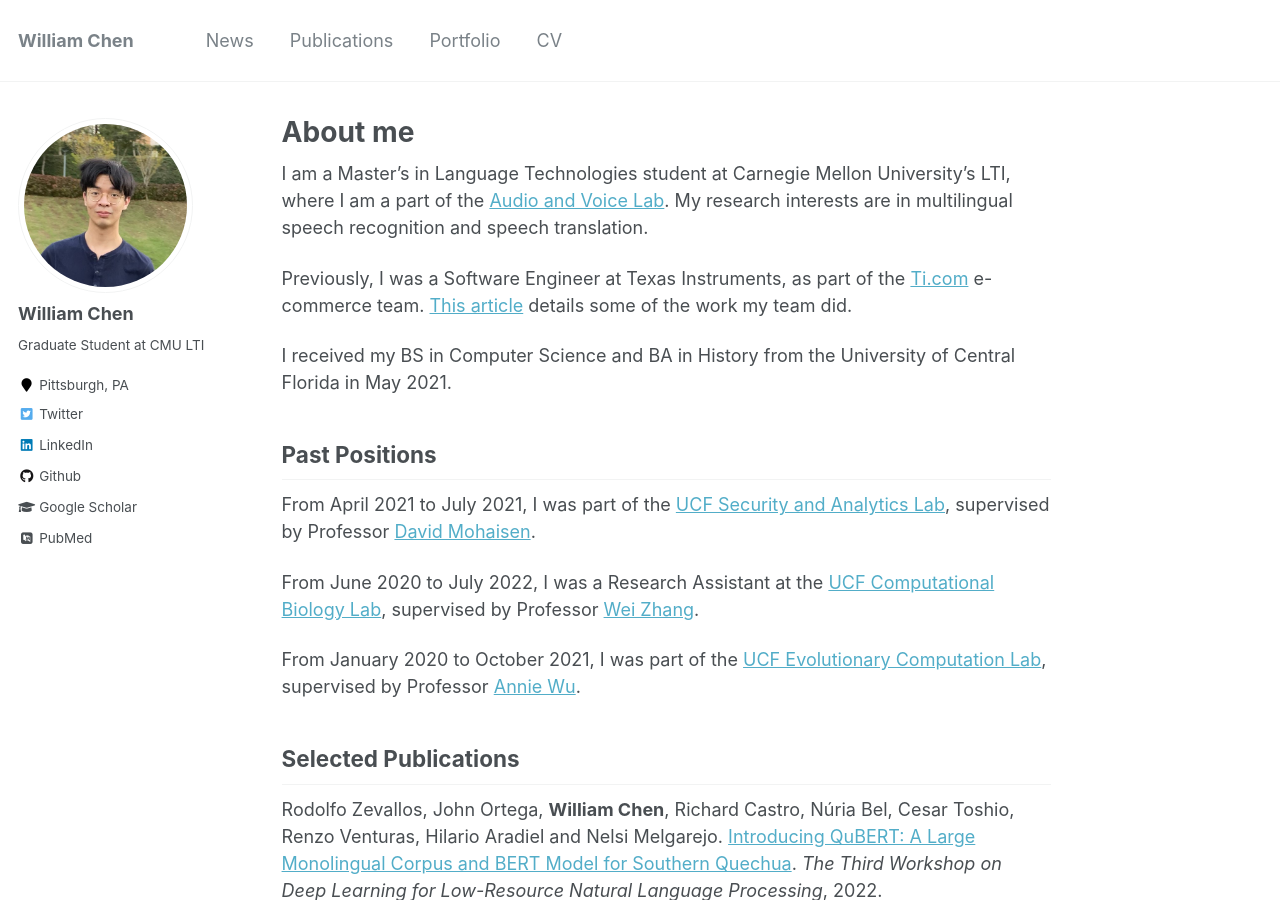
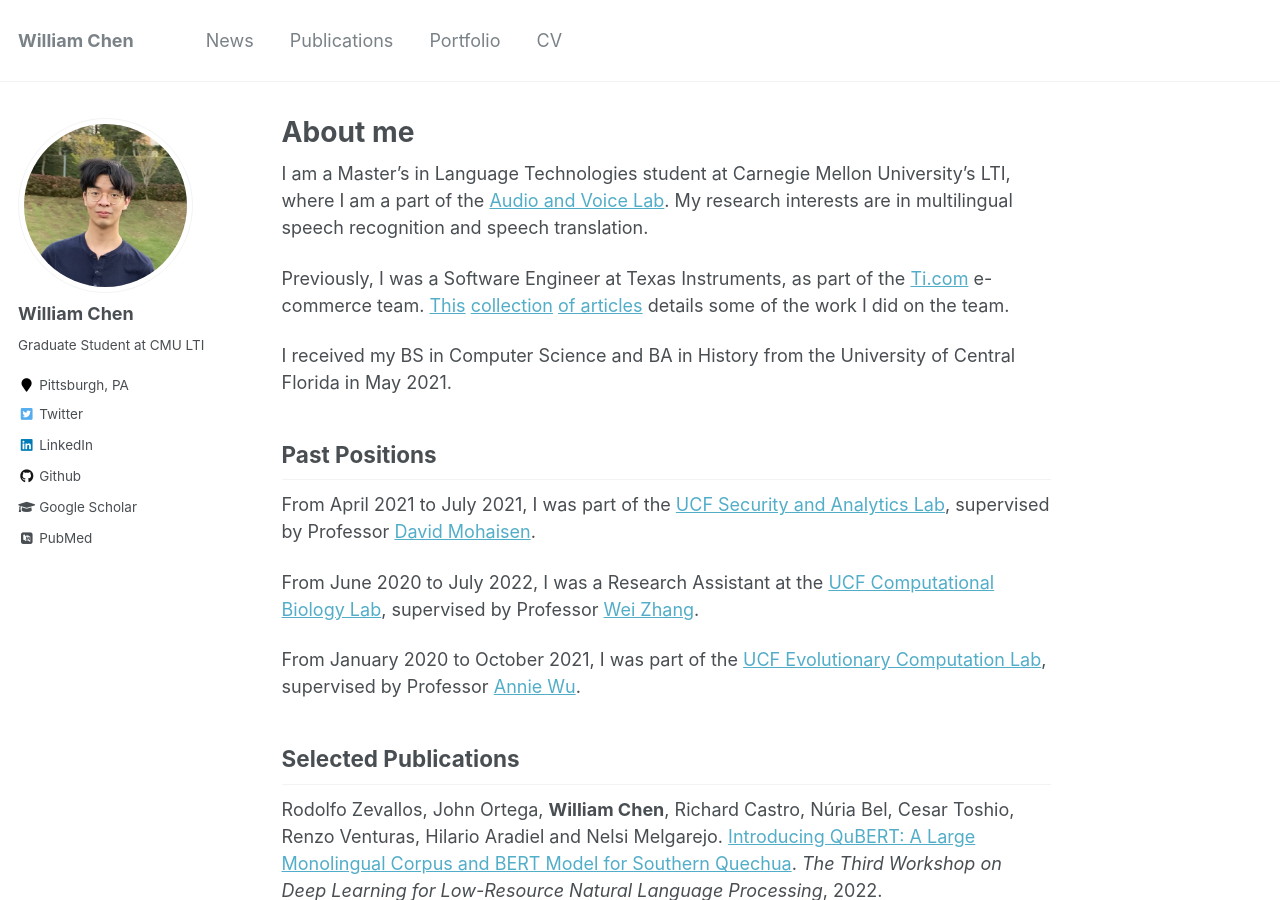
Before and after one commit to wanchichen/wanchichen.github.io, a Jekyll site: the page built from _pages/about.md, in a window 1280 px wide and 900 px high. Built offline with Jekyll 4.4.1, drawn with Linux system fonts in a browser that asks for light colours; some web fonts are replaced.

Commit message:
Update about.md

```diff
--- a/_pages/about.md
+++ b/_pages/about.md
@@ -10,7 +10,7 @@ redirect_from:
 
 I am a Master's in Language Technologies student at Carnegie Mellon University's LTI, where I am a part of the [Audio and Voice Lab](https://shinjiwlab.github.io). My research interests are in multilingual speech recognition and speech translation.
 
-Previously, I was a Software Engineer at Texas Instruments, as part of the [Ti.com](https://ti.com) e-commerce team. [This article](https://finance.yahoo.com/news/texas-instruments-automates-purchasing-experience-130000831.html) details some of the work my team did.
+Previously, I was a Software Engineer at Texas Instruments, as part of the [Ti.com](https://ti.com) e-commerce team. [This](https://finance.yahoo.com/news/texas-instruments-automates-purchasing-experience-130000831.html) [collection](https://www.linkedin.com/posts/texas-instruments_texas-instruments-automates-the-purchasing-ugcPost-6993202576871632896-29MT/?utm_source=share&utm_medium=member_ios) [of articles](https://news.ti.com/texas-instruments-automates-purchasing-experience-with-ti-store-apis?HQS=ocb-tistore-promo-api_launch-linked-pr-null-wwe_awr) details some of the work I did on the team.
 
 I received my BS in Computer Science and BA in History from the University of Central Florida in May 2021.
 
```
